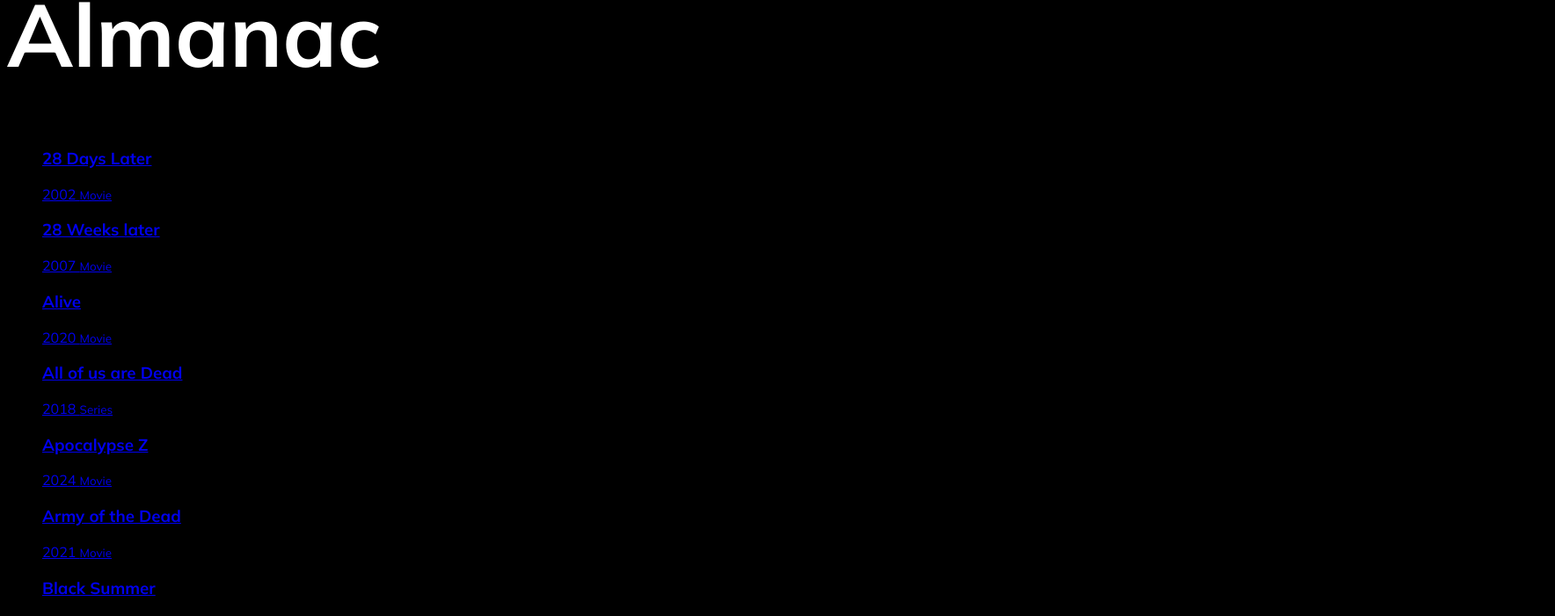
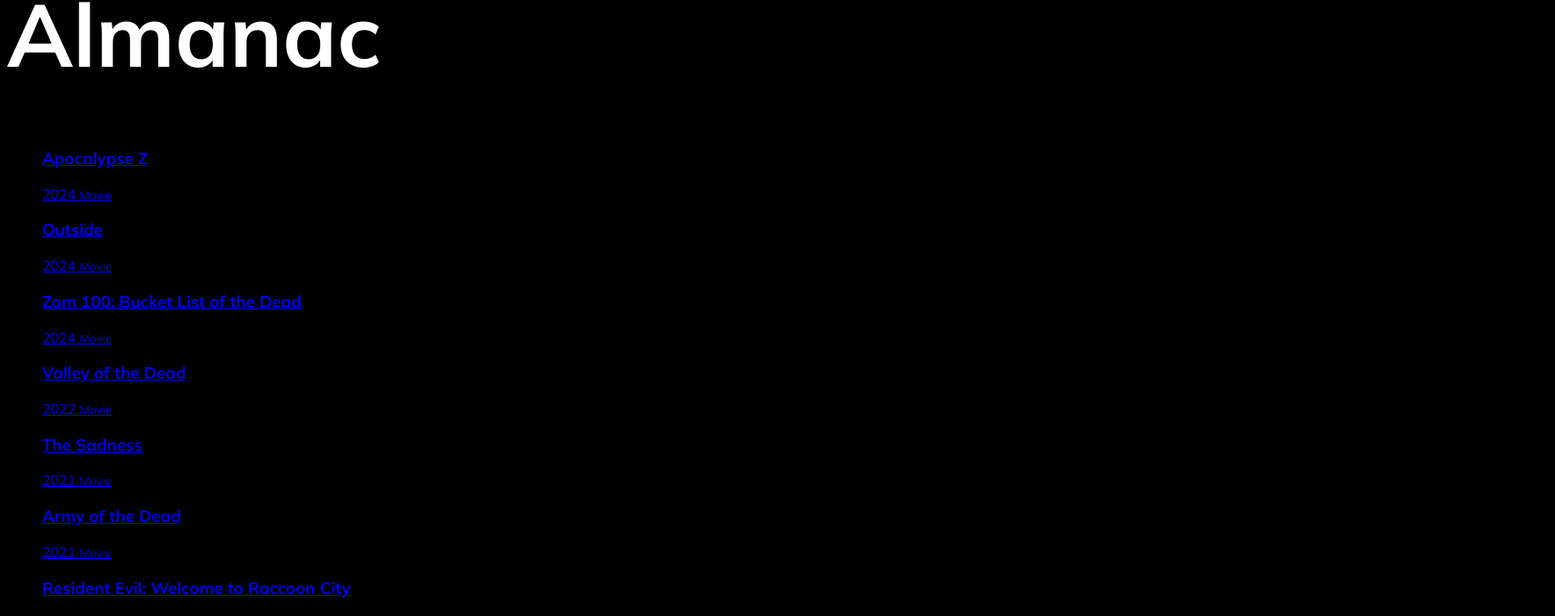
Before and after one commit to jpneey/undying, a Vue app: page /directory in a window 1280 px wide. Shown: the part 526-1227 px from the top of the page at 88% size, 1768 px wide, since content can reach past the window. Built offline with nearby package versions, Linux system fonts and the light colour scheme.

Commit message:
misc: sorted by year

```diff
--- a/src/components/Latest.vue
+++ b/src/components/Latest.vue
@@ -16,7 +16,7 @@
         </div>
         <div class="col col-12 col-md-6" :class="index % 2 != 0 ? '' : 'offset-md-1'">
           <div class="row">
-            <div class="col-12 col-md-6">
+            <div class="col-12 col-md-6" :class="index % 2 != 0 ? '' : 'order-md-2'">
               <div class="bg poster-tall bg-dark maybe-rounded" :style="{ backgroundImage: 'url(./gallery/' + item.posters[0] + ')' }"></div>
             </div>
             <div class="col-12 col-md-6 d-flex flex-wrap">
--- a/src/views/Directory.vue
+++ b/src/views/Directory.vue
@@ -8,7 +8,7 @@
 
   const a2z = () => {
     return data.sort( function( a, b) {
-      return a.title < b.title ? -1 : 1;
+      return a.year > b.year ? -1 : 1;
     })
   }
 
@@ -86,6 +86,5 @@
         </div>
       </div>
     </div>
-    <Eyes></Eyes>
   </div>
 </template>
```
